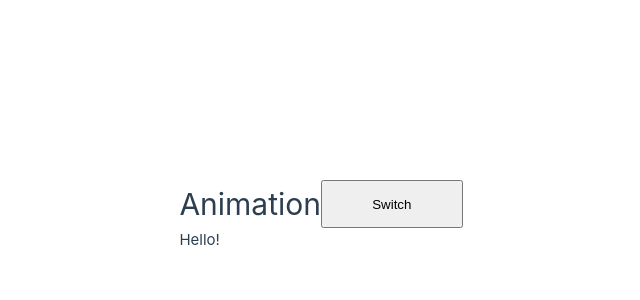
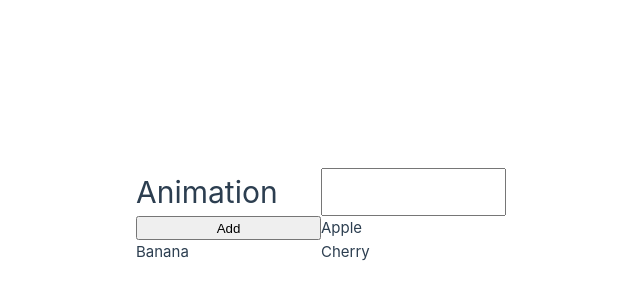
Before and after one commit to 2630-Daichi-Inoue/vue-lesson, a Vue app: page / in a window 1280 px wide. Shown: the part 184-484 px from the top of the page, without its empty margins (319-959 px from the left). Built offline with nearby package versions, Linux system fonts and the light colour scheme.

Commit message:
lesson 121

```diff
--- a/src/App.vue
+++ b/src/App.vue
@@ -1,79 +1,19 @@
 <script setup>
 import { ref } from 'vue'
-const isShow = ref(true)
-
-function beforeEnter(el) {
-  console.log('beforeEnter', el)
-  el.style.transform = 'translateX(30px)'
-}
-
-let enterIntervalId
-function enter(el, done) {
-  console.log('Enter', el)
-  let translateXValue = 30
-  enterIntervalId = setInterval(() => {
-    translateXValue--
-    el.style.transform = `translateX(${translateXValue}px)`
-    if (translateXValue === 0) {
-      clearInterval(enterIntervalId)
-      done()
-    }
-  }, 20)
-}
-
-function afterEnter(el) {
-  console.log('afterEnter', el)
-}
-
-function enterCancelled(el) {
-  console.log('enterCancelled', el)
-  clearInterval(enterIntervalId)
-}
-
-function beforeLeave(el) {
-  console.log('beforeLeave', el)
-}
-
-let leaveIntervalId
-function leave(el, done) {
-  console.log('Leave', el)
-  let translateXValue = 0
-  leaveIntervalId= setInterval(() => {
-    translateXValue++
-    el.style.transform = `translateX(${translateXValue}px)`
-    if (translateXValue === 30) {
-      clearInterval(leaveIntervalId)
-      done()
-    }
-  }, 20)
-}
-
-function leaveCancelled(el) {
-  console.log('leaveCancelled', el)
-  clearInterval(leaveIntervalId)
-}
-
-
-function afterLeave(el) {
-  console.log('afterLeave', el)
-}
+// const isShow = ref(true)
+const fruits = ref(['Apple', 'Banana', 'Cherry'])
+const newFruit = ref('')
 </script>
 <template>
   <h1>Animation</h1>
-  <button @click="isShow = !isShow">Switch</button>
-  <Transition
-    :css="false"
-    @before-enter="beforeEnter"
-    @enter="enter"
-    @after-enter="afterEnter"
-    @enter-cancelled="enterCancelled"
-    @before-leave="beforeLeave"
-    @leave="leave"
-    @after-leave="afterLeave"
-    @leave-cancelled="leaveCancelled"
-  >
-    <div v-show="isShow">Hello!</div>
-  </Transition>
+  <!-- <button @click="isShow = !isShow">Switch</button> -->
+  <input v-model="newFruit" type="text">
+  <button @click="fruits.unshift(newFruit)">Add</button>
+  <TransitionGroup name="fade">
+    <div v-for="(fruit, index) in fruits" :key="fruit" @click="fruits.splice(index, 1)">
+      {{ fruit }}
+    </div>
+  </TransitionGroup>
 </template>
 <style scoped>
 .fade-enter-from {
```
